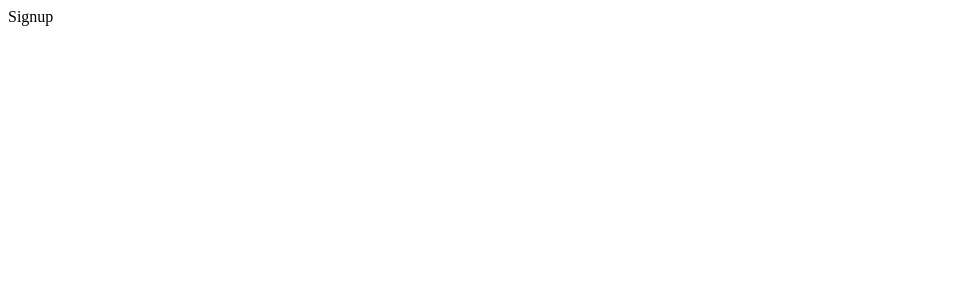
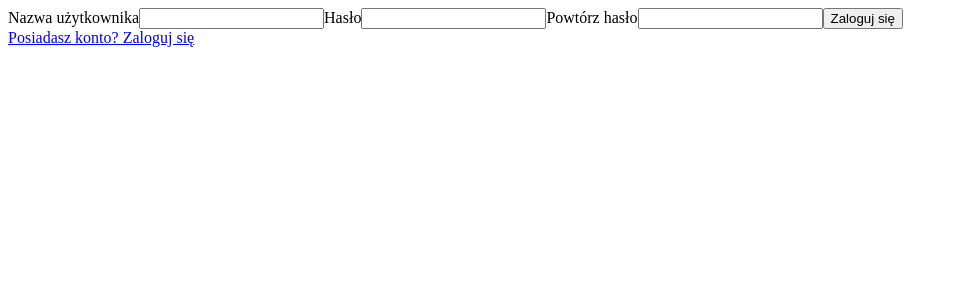
Before and after one commit to m-nadra/Lista-zadan-MERN, a React (Vite) app in the folder client/: page /signup in a window 1280 px wide. Shown: the top 300 px of the page, without its empty margins (0-958 px from the left). Built offline with nearby package versions, Linux system fonts and the light colour scheme.

Commit message:
created signup form, fix navigating in client

```diff
--- a/client/src/components/Signup.jsx
+++ b/client/src/components/Signup.jsx
@@ -1,3 +1,23 @@
-export default function Signup(){
-    return "Signup"
+import { useState } from "react";
+import { Link } from "react-router"
+import { useAuth } from "../hooks/useAuth";
+
+export default function Signup() {
+    const [username, setUsername] = useState("")
+    const [password, setPassword] = useState("")
+    const [password2, setPassword2] = useState("")
+    const { handleSignup, errorMessage } = useAuth()
+    return <div>
+        <form action={() => handleSignup(username, password, password2)} method="POST">
+            <label htmlFor="username">Nazwa użytkownika</label>
+            <input type="text" id="username" value={username} onChange={e => setUsername(e.target.value)} required />
+            <label htmlFor="password">Hasło</label>
+            <input type="password" id="password" value={password} onChange={e => setPassword(e.target.value)} required />
+            <label htmlFor="password">Powtórz hasło</label>
+            <input type="password" id="password2" value={password2} onChange={e => setPassword2(e.target.value)} required />
+            <input type="submit" value="Zaloguj się" />
+        </form>
+        <Link to="/login">Posiadasz konto? Zaloguj się</Link>
+        {errorMessage}
+    </div>
 }
--- a/client/src/hooks/useAuth.js
+++ b/client/src/hooks/useAuth.js
@@ -2,8 +2,35 @@ import { useNavigate } from "react-router";
 import { useState } from "react";
 
 export const useAuth = () => {
-    const navigate = useNavigate();
     const [errorMessage, setErrorMessage] = useState("")
+    const navigate = useNavigate()
+    const handleSignup = async (username, password, password2) => {
+        if (password !== password2) {
+            setErrorMessage("Hasła nie są takie same")
+            return
+        }
+        try {
+            const response = await fetch("http://localhost:3000/signup", {
+                method: "POST",
+                credentials: "include",
+                headers: {
+                    "Content-Type": "application/json",
+                },
+                body: JSON.stringify({
+                    username: username,
+                    password: password
+                })
+            })
+            if (!response.ok) {
+                setErrorMessage("Nazwa użytkownika jest zajęta");
+            } else {
+                navigate("/")
+            }
+        } catch (err) {
+            setErrorMessage(err)
+        }
+
+    }
     const handleLogin = async (username, password) => {
         try {
             const response = await fetch("http://localhost:3000/login", {
@@ -32,7 +59,7 @@ export const useAuth = () => {
             credentials: "include"
         })
         if (response.ok)
-            return navigate("/login")
+            navigate("/login")
     }
-    return { handleLogin, errorMessage, handleLogout }
+    return { handleLogin, errorMessage, handleLogout, handleSignup }
 }
--- a/client/src/hooks/useTask.js
+++ b/client/src/hooks/useTask.js
@@ -1,14 +1,16 @@
 import { useState } from "react"
+import { useNavigate } from "react-router"
 
 export const useTask = () => {
     const [tasks, setTasks] = useState()
+    const navigate = useNavigate()
     const getTasks = async () => {
         const response = await fetch("http://localhost:3000/api/tasks", {
             method: "GET",
             credentials: "include"
         })
         if (response.status === 401) {
-            return navigate("/login")
+            navigate("/login")
         }
         const data = await response.json()
         setTasks(data)
@@ -23,7 +25,7 @@ export const useTask = () => {
             body: JSON.stringify(task)
         })
         if (response.status === 401) {
-            return navigate("/login")
+            navigate("/login")
         }
     }
     const editTask = async (task) => {
@@ -35,7 +37,7 @@ export const useTask = () => {
             credentials: "include",
         })
         if (response.status === 401) {
-            return navigate("/login")
+            navigate("/login")
         }
     }
     return { tasks, getTasks, addTask, editTask, deleteTask }
```
Also changed, not shown: 1 other file (tests, documents, lock files or other folders).
